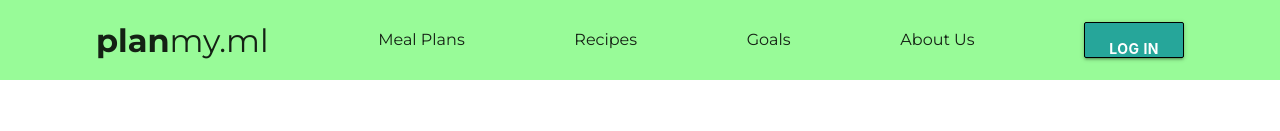
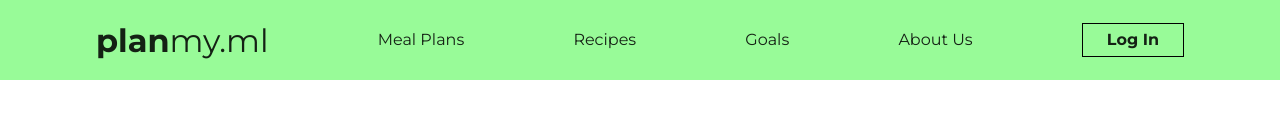
Before and after one commit to CS353T11/CS353TeamProject, a React (Create React App) app: page / in a window 1280 px wide. Shown: the top 131 px of the page. Built offline with nearby package versions, Linux system fonts and the light colour scheme; no server answers.

Commit message:
rebuild Login module by using react-materialize instead of  react router

```diff
--- a/src/components/authentication/loginPopUp.js
+++ b/src/components/authentication/loginPopUp.js
@@ -1,6 +1,6 @@
 import React from 'react';
 import firebase from '../firebase/firebase';
-import { Modal, Button } from 'react-materialize';
+import { Modal } from 'react-materialize';
 
 export default class LoginPopUp extends React.Component {
     state = {
@@ -39,7 +39,7 @@ export default class LoginPopUp extends React.Component {
 
 
     render() {
-        const LoginTrigger = <Button className="btn-login">Log In</Button>;
+        const LoginTrigger = <a className="btn-login">Log In</a>;
         return (
             <Modal header="LogIn" trigger={LoginTrigger}>
                 <div className="login">
```
